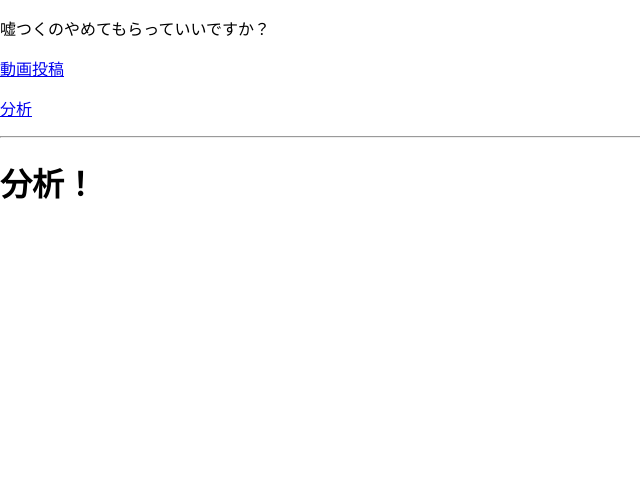
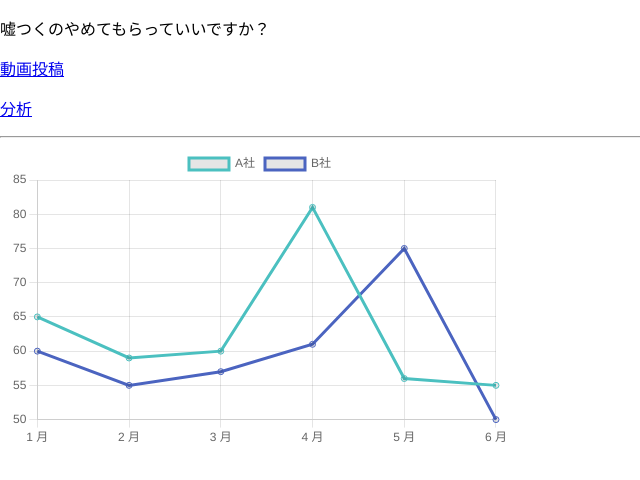
Before and after one commit to YumaFuu/team-kamata, a React (Create React App) app in the folder frontend/: page /analyze in a window 1280 px wide. Shown: the top 480 px of the page, without its empty margins (0-640 px from the left). Built offline with nearby package versions, Linux system fonts and the light colour scheme.

Commit message:
[add]graph base code

```diff
--- a/frontend/package.json
+++ b/frontend/package.json
@@ -36,5 +36,9 @@
       "last 1 firefox version",
       "last 1 safari version"
     ]
+  },
+  "devDependencies": {
+    "chart.js": "^3.7.0",
+    "react-chartjs-2": "^4.0.1"
   }
 }
--- a/frontend/src/Analyze.js
+++ b/frontend/src/Analyze.js
@@ -1,7 +1,67 @@
-function Analyze() {
-    return (
-      <h1>分析！</h1>
-    )
+import React from "react";
+import {
+    Chart as ChartJS,
+    CategoryScale,
+    LinearScale,
+    PointElement,
+    LineElement,
+    Title,
+    Tooltip,
+    Legend,
+  } from 'chart.js';
+
+  import { Line } from 'react-chartjs-2';
+
+ChartJS.register(
+    CategoryScale,
+    LinearScale,
+    PointElement,
+    LineElement,
+    Title,
+    Tooltip,
+    Legend
+  );
+
+export const Analyze = () => {
+  const labels = ["1 月", "2 月", "3 月", "4 月", "5 月", "6 月"];
+  const graphData = {
+    labels: labels,
+    datasets: [
+      {
+        label: "A社",
+        data: [65, 59, 60, 81, 56, 55],
+        borderColor: "rgb(75, 192, 192)",
+      },
+      {
+        label: "B社",
+        data: [60, 55, 57, 61, 75, 50],
+        borderColor: "rgb(75, 100, 192)",
+      },
+    ],
+  };
+
+  const options = {
+    maintainAspectRatio: false,
+  };
+
+  const divStyle = {
+    marginLeft: "auto",
+    marginRight: "auto",
+    margin: "10px",
+    width: "500px",
+  };
+
+  return (
+    <div className="App" style={divStyle}>
+      <Line
+        height={300}
+        width={300}
+        data={graphData}
+        options={options}
+        id="chart-key"
+      />
+    </div>
+  );
 }
 
 export default Analyze;
```
Also changed, not shown: frontend/public/manifest.json, 1 other file (tests, documents, lock files or other folders).
